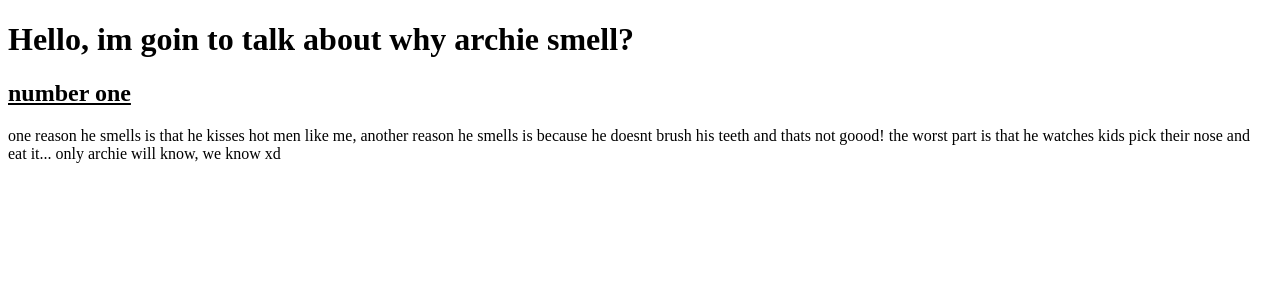
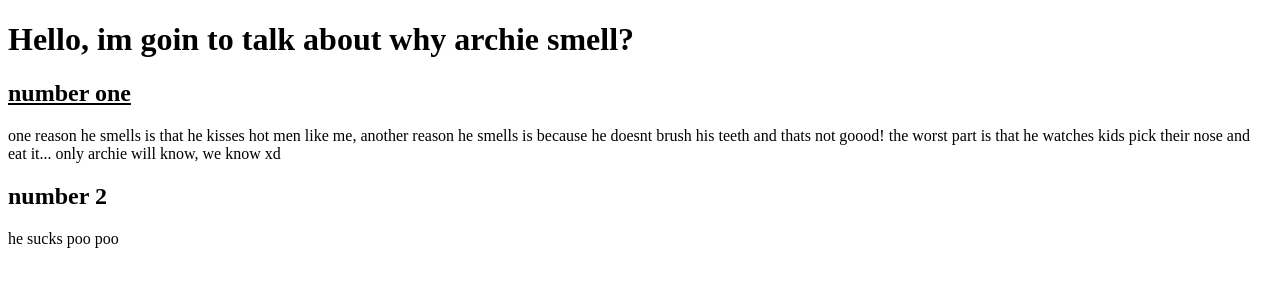
Before and after one commit to ArchieSmellsXOXOXO/calvink.co.uk, a Svelte app: page / in a window 1280 px wide. Shown: the top 300 px of the page. Built offline with nearby package versions, Linux system fonts and the light colour scheme.

Commit message:
added more code

```diff
--- a/src/App.svelte
+++ b/src/App.svelte
@@ -2,4 +2,6 @@
   <h1>Hello, im goin to talk about why archie smell?</h1>
   <u><h2>number one</h2></u>
   <p>one reason he smells is that he kisses hot men like me, another reason he smells is because he doesnt brush his teeth and thats not goood! the worst part is that he watches kids pick their nose and eat it... only archie will know, we know xd</p>
+<h2>number 2</h2>
+<p>he sucks poo poo</p>
 </main>
```
